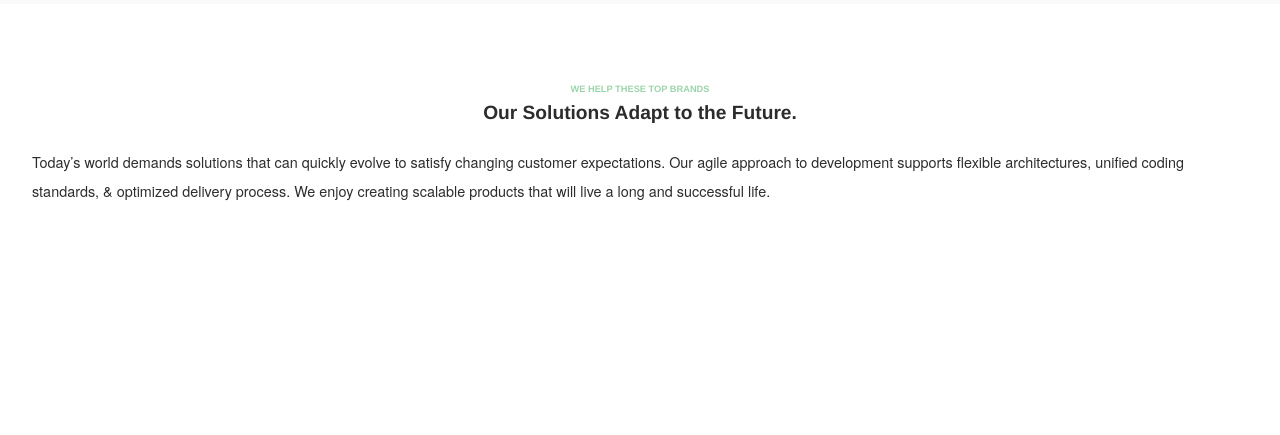
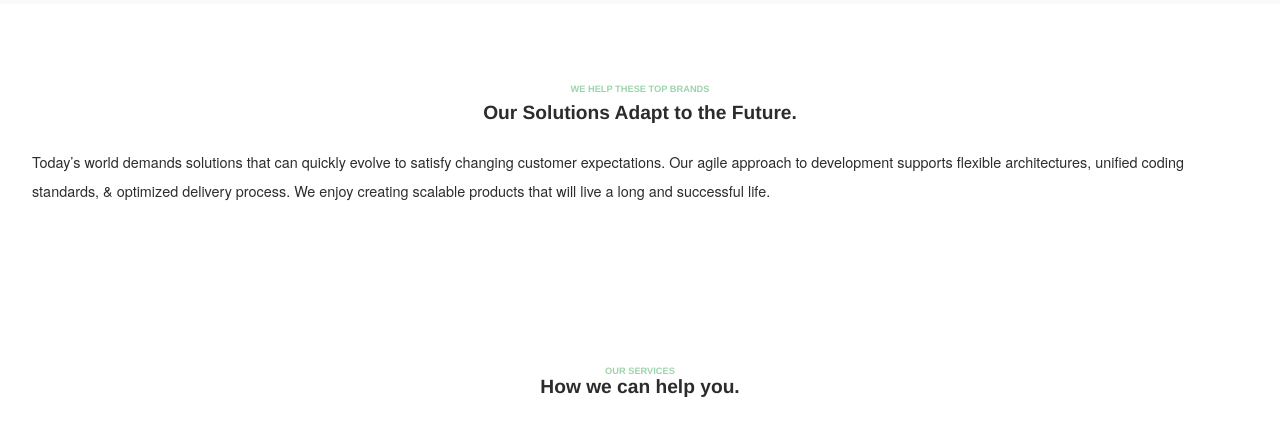
Before and after one commit to mrtoluadesina/decagon-new, a plain HTML site: page index.html in a window 1280 px wide. Shown: the part 1049-1484 px from the top of the page. Before the commit the page ends 1335 px from the top, so only its background shows below. Drawn offline with Linux system fonts and the light colour scheme; a web font is replaced by a local one.

Commit message:
rework styling for container

```diff
--- a/assets/css/styles.css
+++ b/assets/css/styles.css
@@ -20,7 +20,7 @@ p {
 }
 .container {
   display: flex;
-  padding: 0 1rem;
+  padding: 1rem 0;
 }
 .content {
   display: flex;
@@ -30,7 +30,7 @@ p {
 .title {
   font-size: 0.58rem;
   opacity: 0.5;
-  color: #1A1A1A;
+  color: var(--green)
 }
 .main-title {
   font-size: 1.2rem;
@@ -140,21 +140,21 @@ p {
   display: flex;
   flex-direction: column;
   align-items: center;
+  padding: 0 1rem;
 }
 .feature .container .title {
   padding-bottom: 1rem;
+  color: #1A1A1A;
 }
 .feature .container .brand-logos {
   width: 100%;
   padding: 0.35rem 2rem;
 }
 
-.solutions .container {
-  padding: 1rem 0;
-}
-.solutions .container .content .title {
-  color: var(--green);
-}
 .solutions .container .content .main-title {
   padding: 0.5rem 1rem 1.5rem;
 }
+
+.services .container {
+  padding: 1rem 0;
+}
--- a/index.html
+++ b/index.html
@@ -59,6 +59,15 @@
           <h1 class="main-title text-center">Our Solutions Adapt to the Future.</h1>
           <p>Today’s world demands solutions that can quickly evolve to satisfy changing customer expectations. Our <spna>agile</spna> approach to development supports flexible architectures, unified coding standards, & optimized delivery process. We enjoy creating scalable products that will live a long and successful life.</p>
         </div>
+        <div class="banner"></div>
+      </div>
+    </section>
+    <section class="section services">
+      <div class="container justify-content-center">
+        <div class="content">
+          <h2 class="title">OUR SERVICES</h2>
+          <h1 class="main-title text-center">How we can help you.</h1>
+        </div>
       </div>
     </section>
   </body>
```
